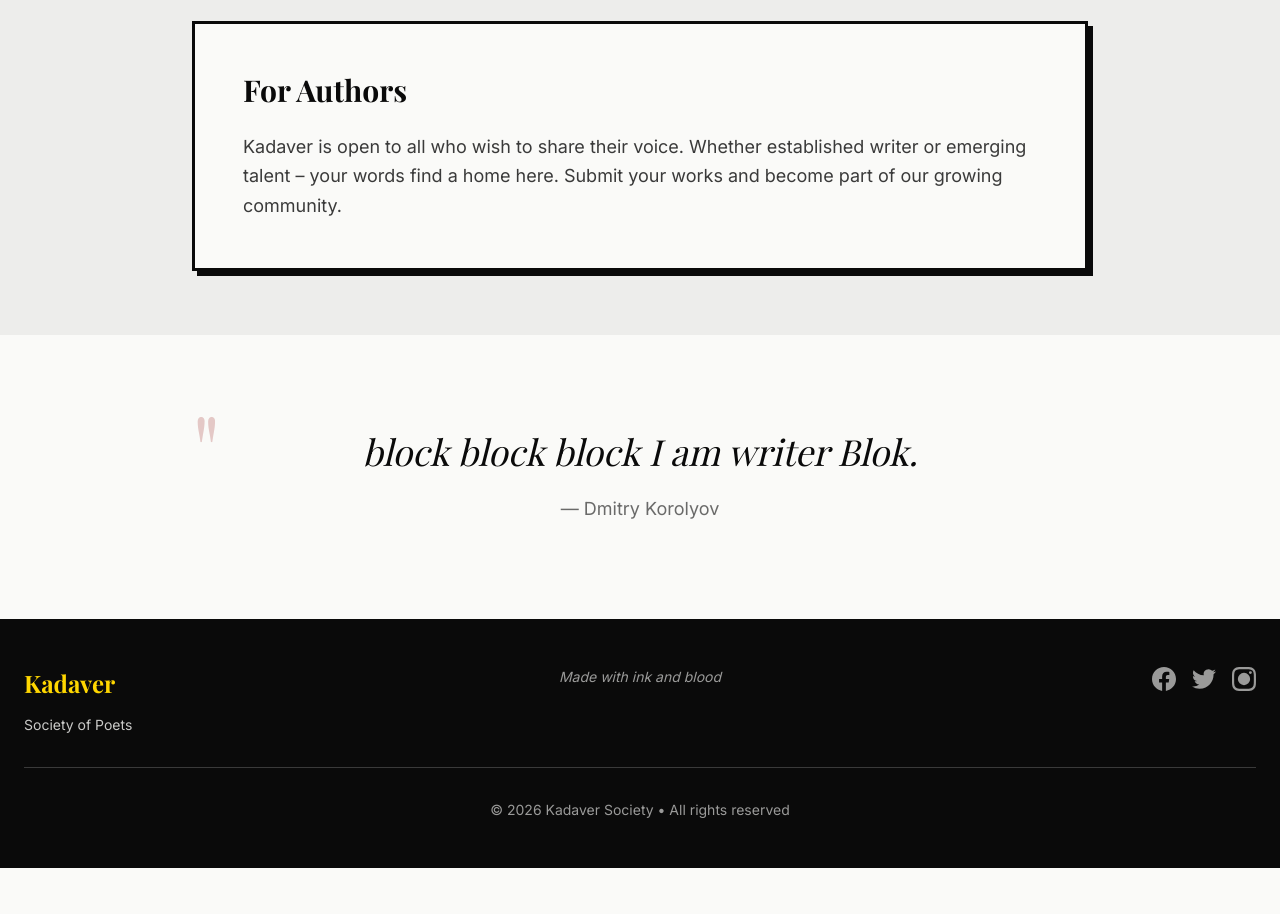
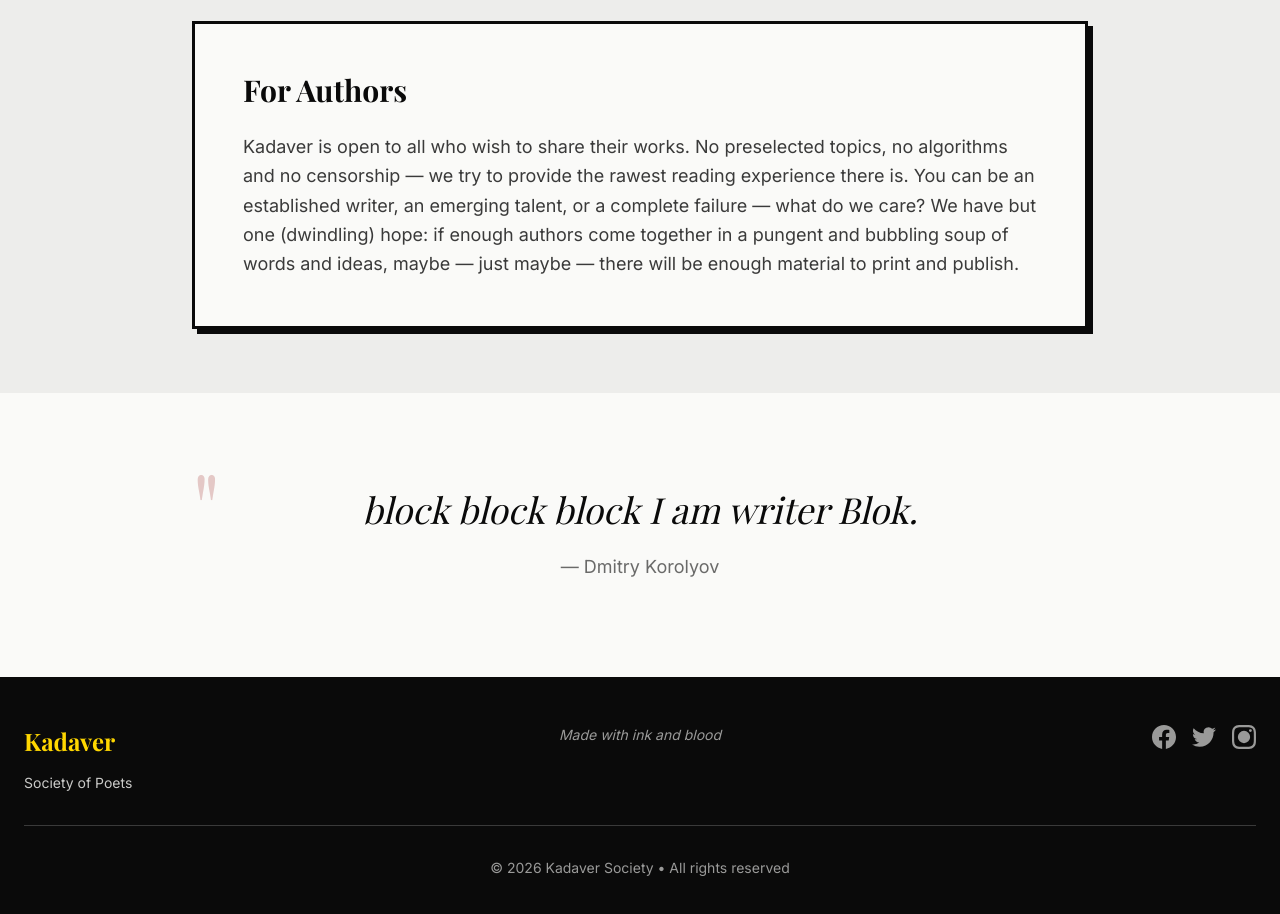
Before and after one commit to Goldmagination/Kadaver, a Next.js app: page /en/about in a window 1280 px wide. Shown: the part 1420-2334 px from the top of the page. Before the commit the page ends 2288 px from the top, so only its background shows below. Built offline with nearby package versions, Linux system fonts and the light colour scheme; a web font is replaced by a local one.

Commit message:
content: update For Authors section in EN, DE, RU, UK

```diff
--- a/app/[locale]/about/page.tsx
+++ b/app/[locale]/about/page.tsx
@@ -26,7 +26,7 @@ const content = {
       },
       {
         title: 'Für Autoren',
-        content: 'Kadaver ist offen für alle, die ihre Stimme teilen möchten. Ob etablierter Schriftsteller oder aufstrebendes Talent – hier finden Ihre Worte ein Zuhause. Reichen Sie Ihre Arbeiten ein und werden Sie Teil unserer wachsenden Gemeinschaft.'
+        content: 'Kadaver steht allen offen, die ihre Werke teilen möchten. Keine vorgegebenen Themen, keine Algorithmen und keine Zensur — wir versuchen, das rohste Leseerlebnis zu bieten, das es gibt. Du kannst ein etablierter Schriftsteller sein, ein aufstrebendes Talent oder ein kompletter Versager — was kümmert uns das? Wir haben nur eine (schwindende) Hoffnung: Wenn sich genug Autoren in einer stechenden und brodelnden Suppe aus Worten und Ideen zusammenfinden, gibt es vielleicht — nur vielleicht — genug Material, das wir drucken und veröffentlichen können.'
       }
     ],
     quote: 'block block block ich bin Schriftsteller Blok.',
@@ -47,7 +47,7 @@ const content = {
       },
       {
         title: 'For Authors',
-        content: 'Kadaver is open to all who wish to share their voice. Whether established writer or emerging talent – your words find a home here. Submit your works and become part of our growing community.'
+        content: 'Kadaver is open to all who wish to share their works. No preselected topics, no algorithms and no censorship — we try to provide the rawest reading experience there is. You can be an established writer, an emerging talent, or a complete failure — what do we care? We have but one (dwindling) hope: if enough authors come together in a pungent and bubbling soup of words and ideas, maybe — just maybe — there will be enough material to print and publish.'
       }
     ],
     quote: 'block block block I am writer Blok.',
@@ -68,7 +68,7 @@ const content = {
       },
       {
         title: 'Для авторов',
-        content: 'Кадавер открыт для всех, кто хочет поделиться своим голосом. Будь вы прозаик, поэт или эссеист — ваши слова найдут здесь дом. Присылайте свои работы и станьте частью нашего растущего сообщества.'
+        content: 'Кадавер открыт для всех, кто хочет поделиться своими работами. Никаких заранее заданных тем, никаких алгоритмов и никакой цензуры — мы стараемся дать самый нефильтрованный читательский опыт из возможных. Вы можете быть состоявшимся писателем, восходящим талантом или полным неудачником — нам всё равно. У нас есть лишь одна (угасающая) надежда: если достаточно авторов соберётся в едкий и булькающий бульон из слов и идей, возможно — только возможно — материала хватит, чтобы напечатать и издать.'
       }
     ],
     quote: 'Блок-блок-блок-блок-блок. Я писатель Блок.',
@@ -89,7 +89,7 @@ const content = {
       },
       {
         title: 'Для авторів',
-        content: 'Кадавер відкритий для всіх, хто хоче поділитися своїм голосом. Будь ви прозаїк, поет чи есеїст — ваші слова знайдуть тут дім. Надсилайте свої роботи і ставайте частиною нашої спільноти, що зростає.'
+        content: 'Кадавер відкритий для всіх, хто бажає поділитися своїми творами. Жодних наперед заданих тем, жодних алгоритмів і жодної цензури — ми прагнемо забезпечити найбільш неопосередкований читацький досвід з усіх можливих. Ви можете бути визнаним письменником, талантом-початківцем чи повним невдахою — нам байдуже. У нас є лише одна (зменшувана) надія: якщо достатньо авторів зібреться в їдкому і киплячому бульйоні зі слів та ідей, можливо — тільки можливо — матеріалу вистачить, щоб його надрукувати та видати.'
       }
     ],
     quote: 'Блок-блок-блок-блок-блок. Я письменник Блок.',
```
